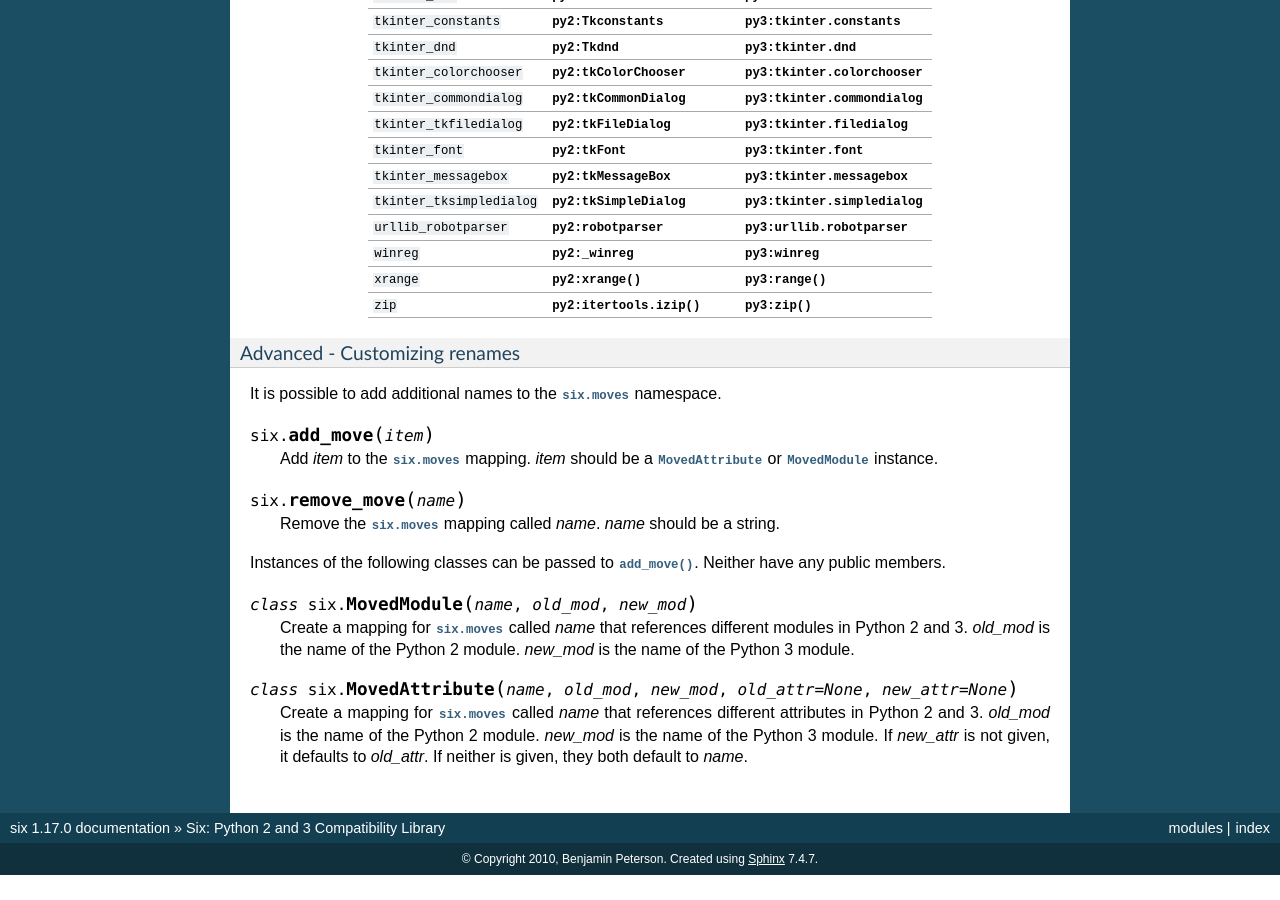
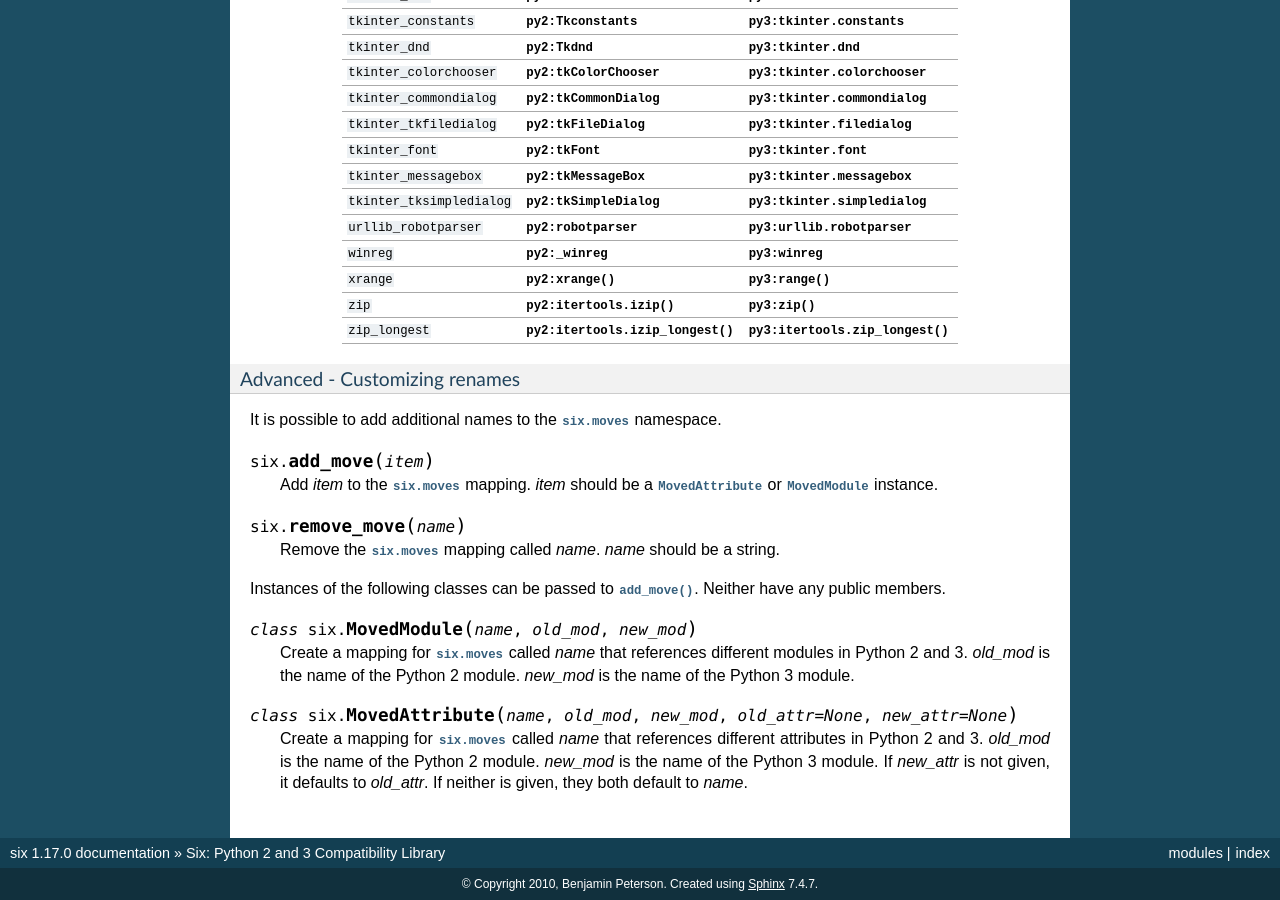
Before and after one commit to benjaminp/six, a Sphinx documentation site: the page built from documentation/index.rst, in a window 1280 px wide and 900 px high, scrolled down 6001 px. Built offline with Sphinx 7.4.7, drawn with Linux system fonts in a browser that asks for light colours; before the commit the page ends 6876 px from its top, so only the background shows below that.

Commit message:
Add itertools.zip_longest to six.moves.

```diff
--- a/documentation/index.rst
+++ b/documentation/index.rst
@@ -392,95 +392,97 @@ Python 2 and the merged module in Python 3.
 
 Supported renames:
 
-+------------------------------+-------------------------------------+---------------------------------+
-| Name                         | Python 2 name                       | Python 3 name                   |
-+==============================+=====================================+=================================+
-| ``builtins``                 | :mod:`py2:__builtin__`              | :mod:`py3:builtins`             |
-+------------------------------+-------------------------------------+---------------------------------+
-| ``configparser``             | :mod:`py2:ConfigParser`             | :mod:`py3:configparser`         |
-+------------------------------+-------------------------------------+---------------------------------+
-| ``copyreg``                  | :mod:`py2:copy_reg`                 | :mod:`py3:copyreg`              |
-+------------------------------+-------------------------------------+---------------------------------+
-| ``cPickle``                  | :mod:`py2:cPickle`                  | :mod:`py3:pickle`               |
-+------------------------------+-------------------------------------+---------------------------------+
-| ``cStringIO``                | :func:`py2:cStringIO.StringIO`      | :class:`py3:io.StringIO`        |
-+------------------------------+-------------------------------------+---------------------------------+
-| ``email_mime_multipart``     | :mod:`py2:email.MIMEMultipart`      | :mod:`py3:email.mime.multipart` |
-+------------------------------+-------------------------------------+---------------------------------+
-| ``email_mime_text``          | :mod:`py2:email.MIMEText`           | :mod:`py3:email.mime.text`      |
-+------------------------------+-------------------------------------+---------------------------------+
-| ``email_mime_base``          | :mod:`py2:email.MIMEBase`           | :mod:`py3:email.mime.base`      |
-+------------------------------+-------------------------------------+---------------------------------+
-| ``filter``                   | :func:`py2:itertools.ifilter`       | :func:`py3:filter`              |
-+------------------------------+-------------------------------------+---------------------------------+
-| ``http_cookiejar``           | :mod:`py2:cookielib`                | :mod:`py3:http.cookiejar`       |
-+------------------------------+-------------------------------------+---------------------------------+
-| ``http_cookies``             | :mod:`py2:Cookie`                   | :mod:`py3:http.cookies`         |
-+------------------------------+-------------------------------------+---------------------------------+
-| ``html_entities``            | :mod:`py2:htmlentitydefs`           | :mod:`py3:html.entities`        |
-+------------------------------+-------------------------------------+---------------------------------+
-| ``html_parser``              | :mod:`py2:HTMLParser`               | :mod:`py3:html.parser`          |
-+------------------------------+-------------------------------------+---------------------------------+
-| ``http_client``              | :mod:`py2:httplib`                  | :mod:`py3:http.client`          |
-+------------------------------+-------------------------------------+---------------------------------+
-| ``BaseHTTPServer``           | :mod:`py2:BaseHTTPServer`           | :mod:`py3:http.server`          |
-+------------------------------+-------------------------------------+---------------------------------+
-| ``CGIHTTPServer``            | :mod:`py2:CGIHTTPServer`            | :mod:`py3:http.server`          |
-+------------------------------+-------------------------------------+---------------------------------+
-| ``SimpleHTTPServer``         | :mod:`py2:SimpleHTTPServer`         | :mod:`py3:http.server`          |
-+------------------------------+-------------------------------------+---------------------------------+
-| ``input``                    | :func:`py2:raw_input`               | :func:`py3:input`               |
-+------------------------------+-------------------------------------+---------------------------------+
-| ``map``                      | :func:`py2:itertools.imap`          | :func:`py3:map`                 |
-+------------------------------+-------------------------------------+---------------------------------+
-| ``queue``                    | :mod:`py2:Queue`                    | :mod:`py3:queue`                |
-+------------------------------+-------------------------------------+---------------------------------+
-| ``range``                    | :func:`py2:xrange`                  | :func:`py3:range`               |
-+------------------------------+-------------------------------------+---------------------------------+
-| ``reduce``                   | :func:`py2:reduce`                  | :func:`py3:functools.reduce`    |
-+------------------------------+-------------------------------------+---------------------------------+
-| ``reload_module``            | :func:`py2:reload`                  | :func:`py3:imp.reload`          |
-+------------------------------+-------------------------------------+---------------------------------+
-| ``reprlib``                  | :mod:`py2:repr`                     | :mod:`py3:reprlib`              |
-+------------------------------+-------------------------------------+---------------------------------+
-| ``socketserver``             | :mod:`py2:SocketServer`             | :mod:`py3:socketserver`         |
-+------------------------------+-------------------------------------+---------------------------------+
-| ``tkinter``                  | :mod:`py2:Tkinter`                  | :mod:`py3:tkinter`              |
-+------------------------------+-------------------------------------+---------------------------------+
-| ``tkinter_dialog``           | :mod:`py2:Dialog`                   | :mod:`py3:tkinter.dialog`       |
-+------------------------------+-------------------------------------+---------------------------------+
-| ``tkinter_filedialog``       | :mod:`py2:FileDialog`               | :mod:`py3:tkinter.FileDialog`   |
-+------------------------------+-------------------------------------+---------------------------------+
-| ``tkinter_scrolledtext``     | :mod:`py2:ScrolledText`             | :mod:`py3:tkinter.scolledtext`  |
-+------------------------------+-------------------------------------+---------------------------------+
-| ``tkinter_simpledialog``     | :mod:`py2:SimpleDialog`             | :mod:`py2:tkinter.simpledialog` |
-+------------------------------+-------------------------------------+---------------------------------+
-| ``tkinter_tix``              | :mod:`py2:Tix`                      | :mod:`py3:tkinter.tix`          |
-+------------------------------+-------------------------------------+---------------------------------+
-| ``tkinter_constants``        | :mod:`py2:Tkconstants`              | :mod:`py3:tkinter.constants`    |
-+------------------------------+-------------------------------------+---------------------------------+
-| ``tkinter_dnd``              | :mod:`py2:Tkdnd`                    | :mod:`py3:tkinter.dnd`          |
-+------------------------------+-------------------------------------+---------------------------------+
-| ``tkinter_colorchooser``     | :mod:`py2:tkColorChooser`           | :mod:`py3:tkinter.colorchooser` |
-+------------------------------+-------------------------------------+---------------------------------+
-| ``tkinter_commondialog``     | :mod:`py2:tkCommonDialog`           | :mod:`py3:tkinter.commondialog` |
-+------------------------------+-------------------------------------+---------------------------------+
-| ``tkinter_tkfiledialog``     | :mod:`py2:tkFileDialog`             | :mod:`py3:tkinter.filedialog`   |
-+------------------------------+-------------------------------------+---------------------------------+
-| ``tkinter_font``             | :mod:`py2:tkFont`                   | :mod:`py3:tkinter.font`         |
-+------------------------------+-------------------------------------+---------------------------------+
-| ``tkinter_messagebox``       | :mod:`py2:tkMessageBox`             | :mod:`py3:tkinter.messagebox`   |
-+------------------------------+-------------------------------------+---------------------------------+
-| ``tkinter_tksimpledialog``   | :mod:`py2:tkSimpleDialog`           | :mod:`py3:tkinter.simpledialog` |
-+------------------------------+-------------------------------------+---------------------------------+
-| ``urllib_robotparser``       | :mod:`py2:robotparser`              | :mod:`py3:urllib.robotparser`   |
-+------------------------------+-------------------------------------+---------------------------------+
-| ``winreg``                   | :mod:`py2:_winreg`                  | :mod:`py3:winreg`               |
-+------------------------------+-------------------------------------+---------------------------------+
-| ``xrange``                   | :func:`py2:xrange`                  | :func:`py3:range`               |
-+------------------------------+-------------------------------------+---------------------------------+
-| ``zip``                      | :func:`py2:itertools.izip`          | :func:`py3:zip`                 |
-+------------------------------+-------------------------------------+---------------------------------+
++------------------------------+-------------------------------------+-----------------------------------+
+| Name                         | Python 2 name                       | Python 3 name                     |
++==============================+=====================================+===================================+
+| ``builtins``                 | :mod:`py2:__builtin__`              | :mod:`py3:builtins`               |
++------------------------------+-------------------------------------+-----------------------------------+
+| ``configparser``             | :mod:`py2:ConfigParser`             | :mod:`py3:configparser`           |
++------------------------------+-------------------------------------+-----------------------------------+
+| ``copyreg``                  | :mod:`py2:copy_reg`                 | :mod:`py3:copyreg`                |
++------------------------------+-------------------------------------+-----------------------------------+
+| ``cPickle``                  | :mod:`py2:cPickle`                  | :mod:`py3:pickle`                 |
++------------------------------+-------------------------------------+-----------------------------------+
+| ``cStringIO``                | :func:`py2:cStringIO.StringIO`      | :class:`py3:io.StringIO`          |
++------------------------------+-------------------------------------+-----------------------------------+
+| ``email_mime_multipart``     | :mod:`py2:email.MIMEMultipart`      | :mod:`py3:email.mime.multipart`   |
++------------------------------+-------------------------------------+-----------------------------------+
+| ``email_mime_text``          | :mod:`py2:email.MIMEText`           | :mod:`py3:email.mime.text`        |
++------------------------------+-------------------------------------+-----------------------------------+
+| ``email_mime_base``          | :mod:`py2:email.MIMEBase`           | :mod:`py3:email.mime.base`        |
++------------------------------+-------------------------------------+-----------------------------------+
+| ``filter``                   | :func:`py2:itertools.ifilter`       | :func:`py3:filter`                |
++------------------------------+-------------------------------------+-----------------------------------+
+| ``http_cookiejar``           | :mod:`py2:cookielib`                | :mod:`py3:http.cookiejar`         |
++------------------------------+-------------------------------------+-----------------------------------+
+| ``http_cookies``             | :mod:`py2:Cookie`                   | :mod:`py3:http.cookies`           |
++------------------------------+-------------------------------------+-----------------------------------+
+| ``html_entities``            | :mod:`py2:htmlentitydefs`           | :mod:`py3:html.entities`          |
++------------------------------+-------------------------------------+-----------------------------------+
+| ``html_parser``              | :mod:`py2:HTMLParser`               | :mod:`py3:html.parser`            |
++------------------------------+-------------------------------------+-----------------------------------+
+| ``http_client``              | :mod:`py2:httplib`                  | :mod:`py3:http.client`            |
++------------------------------+-------------------------------------+-----------------------------------+
+| ``BaseHTTPServer``           | :mod:`py2:BaseHTTPServer`           | :mod:`py3:http.server`            |
++------------------------------+-------------------------------------+-----------------------------------+
+| ``CGIHTTPServer``            | :mod:`py2:CGIHTTPServer`            | :mod:`py3:http.server`            |
++------------------------------+-------------------------------------+-----------------------------------+
+| ``SimpleHTTPServer``         | :mod:`py2:SimpleHTTPServer`         | :mod:`py3:http.server`            |
++------------------------------+-------------------------------------+-----------------------------------+
+| ``input``                    | :func:`py2:raw_input`               | :func:`py3:input`                 |
++------------------------------+-------------------------------------+-----------------------------------+
+| ``map``                      | :func:`py2:itertools.imap`          | :func:`py3:map`                   |
++------------------------------+-------------------------------------+-----------------------------------+
+| ``queue``                    | :mod:`py2:Queue`                    | :mod:`py3:queue`                  |
++------------------------------+-------------------------------------+-----------------------------------+
+| ``range``                    | :func:`py2:xrange`                  | :func:`py3:range`                 |
++------------------------------+-------------------------------------+-----------------------------------+
+| ``reduce``                   | :func:`py2:reduce`                  | :func:`py3:functools.reduce`      |
++------------------------------+-------------------------------------+-----------------------------------+
+| ``reload_module``            | :func:`py2:reload`                  | :func:`py3:imp.reload`            |
++------------------------------+-------------------------------------+-----------------------------------+
+| ``reprlib``                  | :mod:`py2:repr`                     | :mod:`py3:reprlib`                |
++------------------------------+-------------------------------------+-----------------------------------+
+| ``socketserver``             | :mod:`py2:SocketServer`             | :mod:`py3:socketserver`           |
++------------------------------+-------------------------------------+-----------------------------------+
+| ``tkinter``                  | :mod:`py2:Tkinter`                  | :mod:`py3:tkinter`                |
++------------------------------+-------------------------------------+-----------------------------------+
+| ``tkinter_dialog``           | :mod:`py2:Dialog`                   | :mod:`py3:tkinter.dialog`         |
++------------------------------+-------------------------------------+-----------------------------------+
+| ``tkinter_filedialog``       | :mod:`py2:FileDialog`               | :mod:`py3:tkinter.FileDialog`     |
++------------------------------+-------------------------------------+-----------------------------------+
+| ``tkinter_scrolledtext``     | :mod:`py2:ScrolledText`             | :mod:`py3:tkinter.scolledtext`    |
++------------------------------+-------------------------------------+-----------------------------------+
+| ``tkinter_simpledialog``     | :mod:`py2:SimpleDialog`             | :mod:`py2:tkinter.simpledialog`   |
++------------------------------+-------------------------------------+-----------------------------------+
+| ``tkinter_tix``              | :mod:`py2:Tix`                      | :mod:`py3:tkinter.tix`            |
++------------------------------+-------------------------------------+-----------------------------------+
+| ``tkinter_constants``        | :mod:`py2:Tkconstants`              | :mod:`py3:tkinter.constants`      |
++------------------------------+-------------------------------------+-----------------------------------+
+| ``tkinter_dnd``              | :mod:`py2:Tkdnd`                    | :mod:`py3:tkinter.dnd`            |
++------------------------------+-------------------------------------+-----------------------------------+
+| ``tkinter_colorchooser``     | :mod:`py2:tkColorChooser`           | :mod:`py3:tkinter.colorchooser`   |
++------------------------------+-------------------------------------+-----------------------------------+
+| ``tkinter_commondialog``     | :mod:`py2:tkCommonDialog`           | :mod:`py3:tkinter.commondialog`   |
++------------------------------+-------------------------------------+-----------------------------------+
+| ``tkinter_tkfiledialog``     | :mod:`py2:tkFileDialog`             | :mod:`py3:tkinter.filedialog`     |
++------------------------------+-------------------------------------+-----------------------------------+
+| ``tkinter_font``             | :mod:`py2:tkFont`                   | :mod:`py3:tkinter.font`           |
++------------------------------+-------------------------------------+-----------------------------------+
+| ``tkinter_messagebox``       | :mod:`py2:tkMessageBox`             | :mod:`py3:tkinter.messagebox`     |
++------------------------------+-------------------------------------+-----------------------------------+
+| ``tkinter_tksimpledialog``   | :mod:`py2:tkSimpleDialog`           | :mod:`py3:tkinter.simpledialog`   |
++------------------------------+-------------------------------------+-----------------------------------+
+| ``urllib_robotparser``       | :mod:`py2:robotparser`              | :mod:`py3:urllib.robotparser`     |
++------------------------------+-------------------------------------+-----------------------------------+
+| ``winreg``                   | :mod:`py2:_winreg`                  | :mod:`py3:winreg`                 |
++------------------------------+-------------------------------------+-----------------------------------+
+| ``xrange``                   | :func:`py2:xrange`                  | :func:`py3:range`                 |
++------------------------------+-------------------------------------+-----------------------------------+
+| ``zip``                      | :func:`py2:itertools.izip`          | :func:`py3:zip`                   |
++------------------------------+-------------------------------------+-----------------------------------+
+| ``zip_longest``              | :func:`py2:itertools.izip_longest`  | :func:`py3:itertools.zip_longest` |
++------------------------------+-------------------------------------+-----------------------------------+
 
 Advanced - Customizing renames
 <<<<<<<<<<<<<<<<<<<<<<<<<<<<<<
--- a/six.py
+++ b/six.py
@@ -145,6 +145,7 @@ _moved_attributes = [
     MovedAttribute("StringIO", "StringIO", "io"),
     MovedAttribute("xrange", "__builtin__", "builtins", "xrange", "range"),
     MovedAttribute("zip", "itertools", "builtins", "izip", "zip"),
+    MovedAttribute("zip_longest", "itertools", "itertools", "izip_longest", "zip_longest"),
 
     MovedModule("builtins", "__builtin__"),
     MovedModule("configparser", "ConfigParser"),
```
Also changed, not shown: test_six.py (+8 -0 lines).
